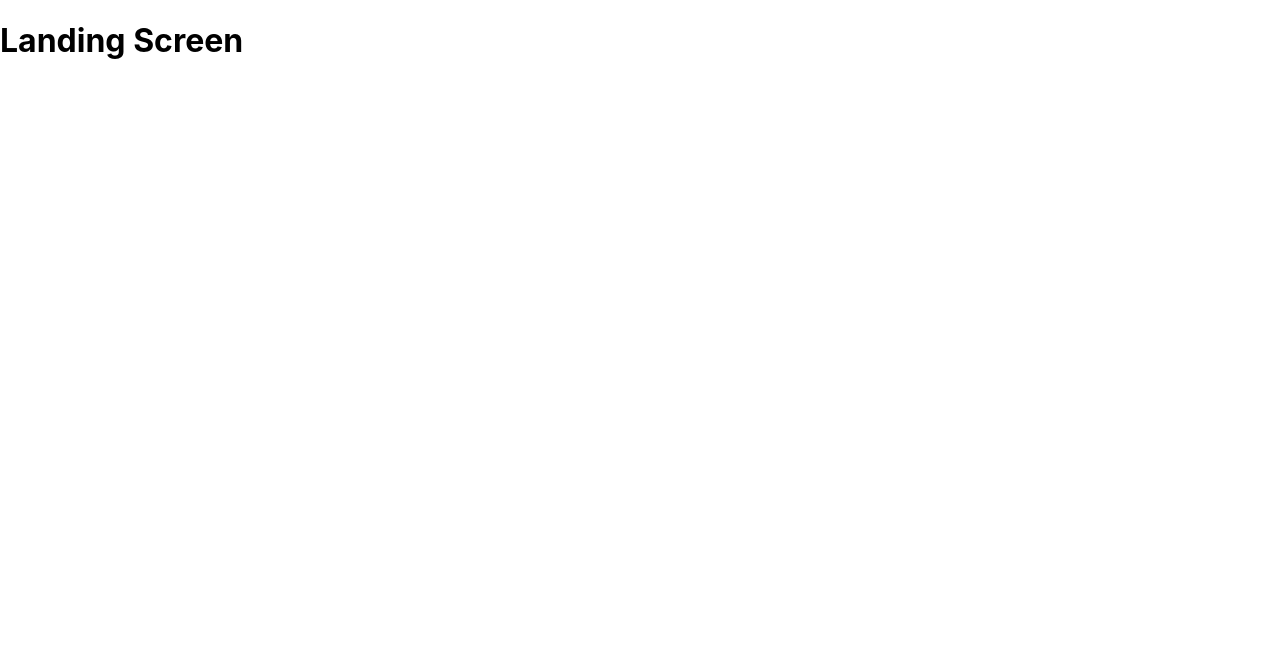
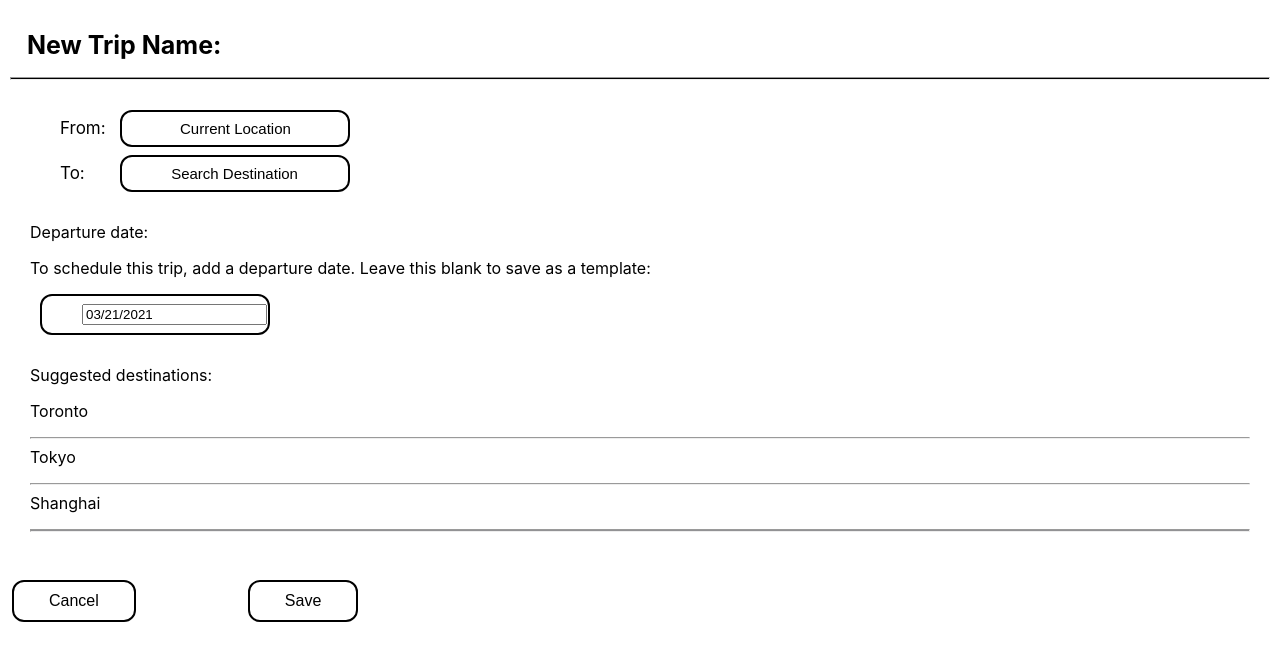
Before and after one commit to maryabik/RegularTraveller, a React (Create React App) app: page /add in a window 1280 px wide. Shown: the top 660 px of the page. Built offline with nearby package versions, Linux system fonts and the light colour scheme.

Commit message:
screens 1 and 2

```diff
--- a/package.json
+++ b/package.json
@@ -3,11 +3,17 @@
   "version": "0.1.0",
   "private": true,
   "dependencies": {
+    "@emotion/react": "^11.1.5",
+    "@emotion/styled": "^11.1.5",
+    "@material-ui/core": "^5.0.0-alpha.27",
     "@testing-library/jest-dom": "^5.11.4",
     "@testing-library/react": "^11.1.0",
     "@testing-library/user-event": "^12.1.10",
     "history": "^5.0.0",
+    "moment": "^2.29.1",
     "react": "^17.0.1",
+    "react-calendar": "^3.3.1",
+    "react-datepicker": "^3.6.0",
     "react-dom": "^17.0.1",
     "react-router-dom": "^5.2.0",
     "react-scripts": "4.0.3",
--- a/src/routes/index.js
+++ b/src/routes/index.js
@@ -3,11 +3,14 @@ import { Switch } from 'react-router-dom';
 import Route from './Route';
 
 import Landing from '../screens/Landing';
+import AddNewTrip from '../screens/AddNewTrip';
+
 
 function Routes() {
   return (
     <Switch>
       <Route path="/landing" exact component={Landing} />
+      <Route path="/add" exact component={AddNewTrip}/>
 
       {/* Automatically go to Landing */}
       <Route component={Landing} />
--- /dev/null
+++ b/src/screens/AddNewTrip/index.css
@@ -0,0 +1,10 @@
+.button {
+    text-align: center;
+    text-decoration: none;
+    display: inline-block;
+    font-size: 16px;
+    margin: 4px 2px;
+    cursor: pointer;
+    -webkit-transition-duration: 0.4s; /* Safari */
+    transition-duration: 0.4s;
+  }
--- /dev/null
+++ b/src/screens/AddNewTrip/index.js
@@ -0,0 +1,98 @@
+import React, { useEffect, useState } from 'react';
+import { Link } from 'react-router-dom';
+import './index.css';
+import DatePicker from "react-datepicker";
+import "react-datepicker/dist/react-datepicker.css";
+
+
+function AddNewTrip(){
+
+const handleClick = () => window.location.href = "/landing";
+
+const [startDate, setStartDate] = useState(new Date());
+
+const ColoredLine2 = ({ color }) => (
+  <hr
+      style={{
+          color: color,
+          backgroundColor: color,
+          height: 1,
+      }}
+  />
+);
+
+const ColoredLine = ({ color }) => (
+    <hr
+        style={{
+            color: color,
+            backgroundColor: color,
+            height: 0.3,
+            marginLeft: 20,
+            marginRight: 20,
+        }}
+    />
+);
+
+  return (
+    <div class="content">
+      <h1 style = {{fontSize: '25px', marginLeft: '17px', marginTop: '30px'}}>New Trip Name:</h1>
+
+      <ColoredLine2 color="black" />
+
+      <div style = {{marginTop: '30px'}}>
+        <p style={{margin: '0in', lineHeight:'130%',fontSize:'17px',
+          color: 'black', textAlign:'justify', marginLeft: '50px', marginTop: '8px'}}>
+            From: <button class="button3" style= {{ marginLeft: '10px', backgroundColor: 'white', border : '2px solid black',
+       padding: '8px 40px', borderRadius: '12px', transitionDuration: '0.1s', textAlign: 'center', fontSize: '15px', width: '230px'}}
+       onClick={handleClick}>
+        Current Location
+      </button>
+        </p>
+        <p style={{margin: '0in', lineHeight:'130%',fontSize:'17px',
+          color: 'black', textAlign:'justify', marginLeft: '50px', marginTop: '8px'}}>
+            To: <button class="button3" style= {{ marginLeft: '30px', backgroundColor: 'white', border : '2px solid black',
+       padding: '8px 40px', borderRadius: '12px', transitionDuration: '0.1s', textAlign: 'center', fontSize: '15px',  width: '230px'}}
+       onClick={handleClick}>
+        Search Destination
+      </button>
+        </p>
+      </div>
+
+      <p style= {{marginLeft: '20px', marginTop: '30px'}}>Departure date:</p>
+      <p style= {{marginLeft: '20px'}}>
+          To schedule this trip, add a departure date. Leave this blank to save as a template:
+      </p>
+
+      <label>
+       <button class="button3" style= {{ marginLeft: '30px', backgroundColor: 'white', border : '2px solid black',
+       padding: '8px 40px', borderRadius: '12px', transitionDuration: '0.1s', textAlign: 'center', fontSize: '15px',  width: '230px'}}>
+           <DatePicker selected={startDate} onChange={date => setStartDate(date)} placeholderText="hello"/>
+      </button>
+      </label>
+
+      <p style= {{marginLeft: '20px', marginTop: '30px'}}>Suggested destinations:</p>
+      <p style= {{marginLeft: '20px', marginTop: '1px'}}>Toronto</p>
+      <ColoredLine color="rgba(129, 129, 131, 0.863)" />
+      <p style= {{marginLeft: '20px', marginTop: '1px'}}>Tokyo</p>
+      <ColoredLine color="rgba(129, 129, 131, 0.863)" />
+      <p style= {{marginLeft: '20px', marginTop: '1px'}}>Shanghai</p>
+      <ColoredLine color="rgba(129, 129, 131, 0.863)" />
+
+      <button class="button button1" style= {{marginTop: '40px', backgroundColor: 'white', border : '2px solid black',
+       padding: '10px 35px', borderRadius: '12px', transitionDuration: '0.4s', textAlign: 'center', fontSize: '16px'}}
+       onClick={handleClick}>
+        Cancel
+      </button>
+      <button class="button button2" style= {{ marginLeft: '110px', backgroundColor: 'white', border : '2px solid black',
+       padding: '10px 35px', borderRadius: '12px', transitionDuration: '0.4s', textAlign: 'center', fontSize: '16px'}}
+       onClick={handleClick}>
+        Save
+      </button>
+
+
+    </div>
+
+  );
+}
+
+export default AddNewTrip;
--- a/src/screens/Landing/index.css
+++ b/src/screens/Landing/index.css
@@ -0,0 +1,27 @@
+.button3 {
+    cursor: pointer;
+}
+
+.button3:hover {background-color: #3e8e41}
+
+.button3:active {
+  background-color: #3e8e41;
+  box-shadow: 0 5px #666;
+  transform: translateY(4px);
+}
+
+.button1{
+    display: inline-block;
+
+}
+
+.button2{
+    display: inline-block;
+}
+
+.content{
+    margin-left: 10px;
+    margin-bottom: 10px;
+    margin-top: 10px;
+    margin-right: 10px;
+}
--- a/src/screens/Landing/index.js
+++ b/src/screens/Landing/index.js
@@ -1,13 +1,82 @@
 import React, { useEffect, useState } from 'react';
+import { Link } from 'react-router-dom';
 import './index.css';
+
 
 function Landing() {
   // javascript code Here
+  const handleClick = () => window.location.href = "/add";
+  const ColoredLine = ({ color }) => (
+    <hr
+        style={{
+            color: color,
+            backgroundColor: color,
+            height: 0.5,
+            marginLeft: 20,
+            marginRight: 20,
+        }}
+    />
+);
 
+const ColoredLine2 = ({ color }) => (
+  <hr
+      style={{
+          color: color,
+          backgroundColor: color,
+          height: 1,
+      }}
+  />
+);
   return (
-    <div id="content">
-      <h1>Landing Screen</h1>
+    <div class="content">
+      <h1 style = {{fontSize: '25px', marginLeft: '17px', marginTop: '30px'}}>Saved Trips</h1>
+
+      <ColoredLine2 color="black" />
+      <button class = 'button1'  style= {{marginLeft: '60px', marginTop: '23px', backgroundColor: 'white', border : '1.5px solid black',
+       padding: '10px 30px', transitionDuration: '0.4s', textAlign: 'center', fontSize: '13px'}} onClick={handleClick} >
+        Scheduled
+      </button>
+      <button class= "button2" style= {{marginTop: '10px', backgroundColor: 'white', border : '1.5px solid black',
+       padding: '10px 30px', transitionDuration: '0.4s', textAlign: 'center', fontSize: '13px'}} onClick={handleClick}>
+        Template
+      </button>
+
+      <p style= {{fontSize:'15px', color: 'rgb(37, 26, 194)', textAlign:'justify', marginLeft: '290px', marginTop: '12px'}}>Edit</p>
+
+      <div style = {{marginTop: '30px'}}>
+        <p style={{margin: '0in', lineHeight:'130%',fontSize:'17px',
+          color: 'rgb(37, 26, 194)', textAlign:'justify', marginLeft: '50px', marginTop: '8px'}}>
+            From: <a style = {{color : 'black', marginLeft: '90px'}}>UBC, Vancouver</a>
+        </p>
+        <p style={{margin: '0in', lineHeight:'130%',fontSize:'17px',
+          color: 'rgb(37, 26, 194)', textAlign:'justify', marginLeft: '50px', marginTop: '8px'}}>
+            To: <a style = {{color : 'black', marginLeft: '110px'}}>Home, Toronto</a>
+        </p>
+        <ColoredLine color="rgba(129, 129, 131, 0.863)" />
+        <p style={{margin: '0in', lineHeight:'130%',fontSize:'17px',
+          color: 'rgb(37, 26, 194)', textAlign:'justify', marginLeft: '50px', marginTop: '8px'}}>
+            From: <a style = {{color : 'black', marginLeft: '90px'}}>Home, Toronto</a>
+        </p>
+        <p style={{margin: '0in', lineHeight:'130%',fontSize:'17px',
+          color: 'rgb(37, 26, 194)', textAlign:'justify', marginLeft: '50px', marginTop: '8px'}}>
+            To: <a style = {{color : 'black', marginLeft: '110px'}}>UBC, Vancouver</a>
+        </p>
+      </div>
+
+      <button class="button3" style= {{marginTop: '200px', marginLeft: '130px', backgroundColor: 'white', border : '2px solid black',
+       padding: '10px 35px', borderRadius: '12px', transitionDuration: '0.4s', textAlign: 'center', fontSize: '16px'}}
+       onClick={handleClick}>
+        Plan a Trip Template
+      </button>
+      <button class="button4" style= {{marginTop: '10px', marginLeft: '130px', backgroundColor: 'white', border : '2px solid black',
+       padding: '10px 35px', borderRadius: '12px', transitionDuration: '0.4s', textAlign: 'center', fontSize: '16px'}}
+       onClick={handleClick}>
+        Schedule a New Trip
+      </button>
+
+
     </div>
+
   );
 }
 
```
Also changed, not shown: 1 other file (tests, documents, lock files or other folders).
